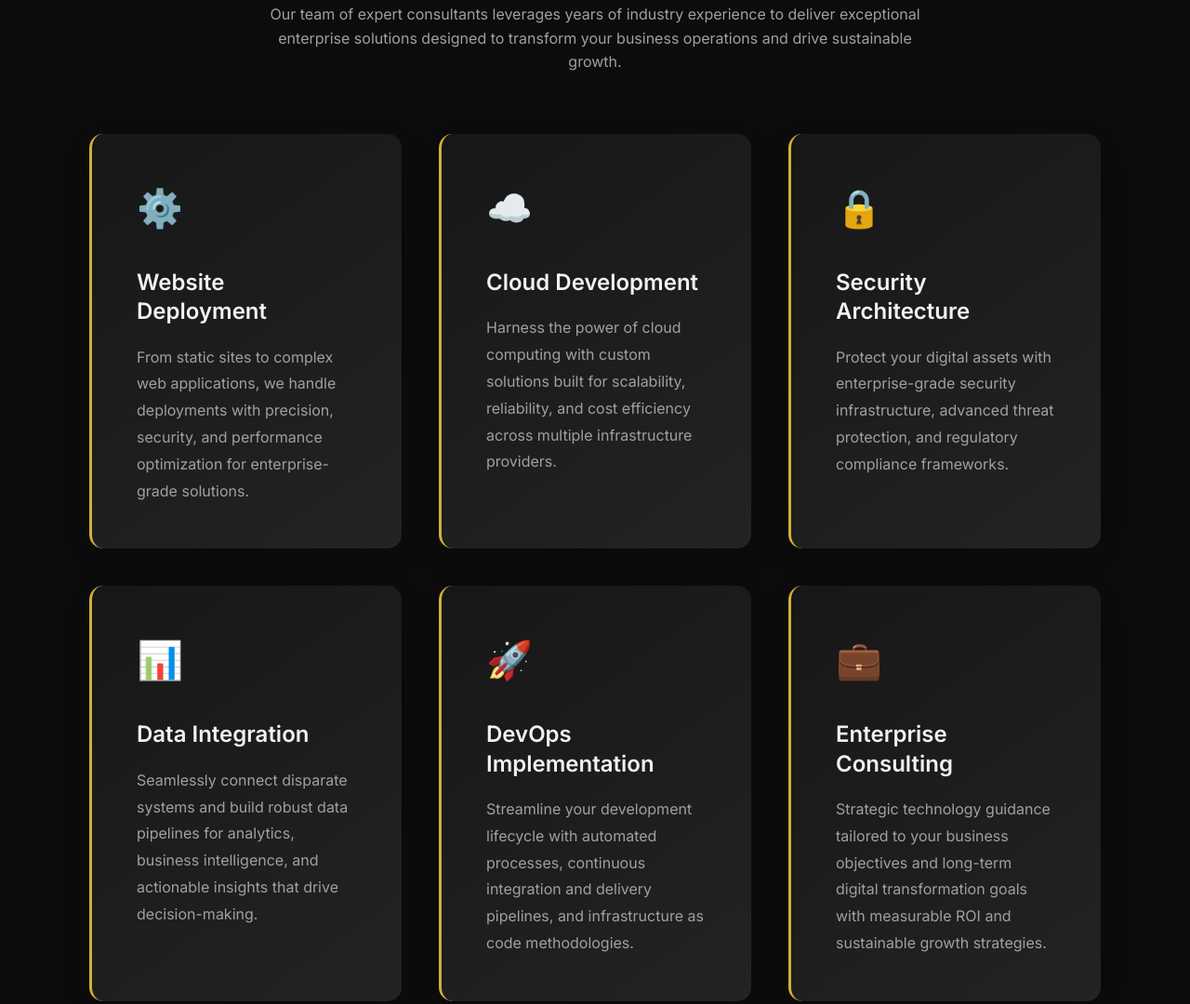
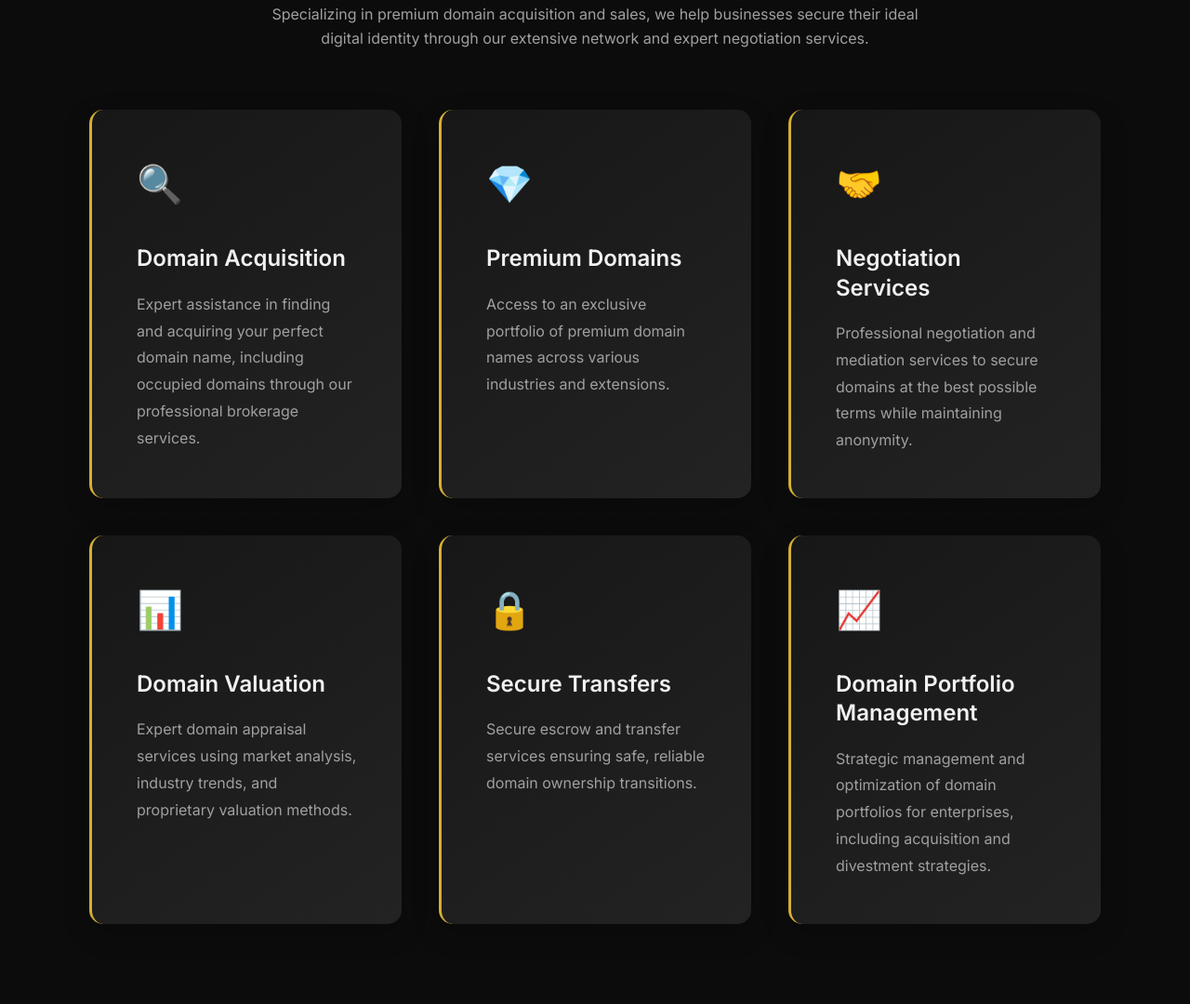
Before and after one commit to oldwestsolutions/oldwestsolutions, a plain HTML site: page index.html in a window 1280 px wide. Shown: the part 1188-2268 px from the top of the page at 93% size. Drawn offline with Linux system fonts and the light colour scheme.

Commit message:
Update section to focus on Domain Brokerage services

```diff
--- a/index.html
+++ b/index.html
@@ -1127,9 +1127,9 @@
             <nav>
                 <ul id="main-menu">
                     <li><a href="#home">Home</a></li>
-                    <li><a href="#services">Services</a></li>
+                    <li><a href="#domains">Domains</a></li>
                     <li><a href="#partners">Partners</a></li>
-                    <li><a href="#testimonials">Testimonials</a></li>
+                    <li><a href="#portfolio">Portfolio</a></li>
                     <li><a href="#contact">Contact</a></li>
                 </ul>
                 <div class="mobile-toggle" id="mobile-toggle">
@@ -1154,46 +1154,45 @@
     </section>
 
     <!-- Services Section -->
-    <section id="services" class="section">
+    <section id="domains" class="section">
         <div class="container">
             <div class="section-title">
-                <p class="section-subtitle">Our Expertise</p>
-                <h2>Software Consulting Services</h2>
+                <p class="section-subtitle">Domain Services</p>
+                <h2>Domain Brokerage</h2>
             </div>
             <p class="section-description">
-                Our team of expert consultants leverages years of industry experience to deliver exceptional
-                enterprise solutions designed to transform your business operations and drive sustainable growth.
+                Specializing in premium domain acquisition and sales, we help businesses secure their ideal digital identity through our extensive network and expert negotiation services.
             </p>
             <div class="services-grid">
                 <div class="service-card slide-in-left">
-                    <div class="service-icon">⚙️</div>
-                    <h3 class="service-title">Website Deployment</h3>
-                    <p class="service-description">From static sites to complex web applications, we handle deployments with precision, security, and performance optimization for enterprise-grade solutions.</p>
+                    <div class="service-icon">🔍</div>
+                    <h3 class="service-title">Domain Acquisition</h3>
+                    <p class="service-description">Expert assistance in finding and acquiring your perfect domain name, including occupied domains through our professional brokerage services.</p>
                 </div>
                 <div class="service-card fade-in delay-1">
-                    <div class="service-icon">☁️</div>
-                    <h3 class="service-title">Cloud Development</h3>
-                    <p class="service-description">Harness the power of cloud computing with custom solutions built for scalability, reliability, and cost efficiency across multiple infrastructure providers.</p>
+                    <div class="service-icon">💎</div>
+                    <h3 class="service-title">Premium Domains</h3>
+                    <p class="service-description">Access to an exclusive portfolio of premium domain names across various industries and extensions.</p>
                 </div>
                 <div class="service-card slide-in-right">
-                    <div class="service-icon">🔒</div>
-                    <h3 class="service-title">Security Architecture</h3>
-                    <p class="service-description">Protect your digital assets with enterprise-grade security infrastructure, advanced threat protection, and regulatory compliance frameworks.</p>
+                    <div class="service-icon">🤝</div>
+                    <h3 class="service-title">Negotiation Services</h3>
+                    <p class="service-description">Professional negotiation and mediation services to secure domains at the best possible terms while maintaining anonymity.</p>
                 </div>
                 <div class="service-card slide-in-left">
                     <div class="service-icon">📊</div>
-                    <h3 class="service-title">Data Integration</h3>
-                    <p class="service-description">Seamlessly connect disparate systems and build robust data pipelines for analytics, business intelligence, and actionable insights that drive decision-making.</p>
+                    <h3 class="service-title">Domain Valuation</h3>
+                    <p class="service-description">Expert domain appraisal services using market analysis, industry trends, and proprietary valuation methods.</p>
                 </div>
                 <div class="service-card fade-in delay-1">
-                    <div class="service-icon">🚀</div>
-                    <h3 class="service-title">DevOps Implementation</h3>
-                    <p class="service-description">Streamline your development lifecycle with automated processes, continuous integration and delivery pipelines, and infrastructure as code methodologies.</p>
+                    <div class="service-icon">🔒</div>
+                    <h3 class="service-title">Secure Transfers</h3>
+                    <p class="service-description">Secure escrow and transfer services ensuring safe, reliable domain ownership transitions.</p>
                 </div>
                 <div class="service-card slide-in-right">
-                    <div class="service-icon">💼</div>
-                    <h3 class="service-title">Enterprise Consulting</h3>
-                    <p class="service-description">Strategic technology guidance tailored to your business objectives and long-term digital transformation goals with measurable ROI and sustainable growth strategies.</p>
+                    <div class="service-icon">📈</div>
+                    <h3 class="service-title">Domain Portfolio Management</h3>
+                    <p class="service-description">Strategic management and optimization of domain portfolios for enterprises, including acquisition and divestment strategies.</p>
                 </div>
             </div>
         </div>
@@ -1258,11 +1257,11 @@
     </section>
 
     <!-- Testimonials Section -->
-    <section id="testimonials" class="section testimonials">
+    <section id="portfolio" class="section testimonials">
         <div class="container">
             <div class="section-title">
-                <p class="section-subtitle">Client Success</p>
-                <h2>What Our Clients Say</h2>
+                <p class="section-subtitle">Our Work</p>
+                <h2>Portfolio</h2>
             </div>
             <div class="testimonials-slider fade-in">
                 <div class="testimonial">
@@ -1360,18 +1359,18 @@
                 <div class="footer-column">
                     <h3 class="footer-title">Services</h3>
                     <ul class="footer-links">
-                        <li><a href="#services">Website Deployment</a></li>
-                        <li><a href="#services">Cloud Development</a></li>
-                        <li><a href="#services">Security Architecture</a></li>
-                        <li><a href="#services">Data Integration</a></li>
-                        <li><a href="#services">DevOps Implementation</a></li>
+                        <li><a href="#domains">Website Deployment</a></li>
+                        <li><a href="#domains">Cloud Development</a></li>
+                        <li><a href="#domains">Security Architecture</a></li>
+                        <li><a href="#domains">Data Integration</a></li>
+                        <li><a href="#domains">DevOps Implementation</a></li>
                     </ul>
                 </div>
                 <div class="footer-column">
                     <h3 class="footer-title">Company</h3>
                     <ul class="footer-links">
                         <li><a href="#home">About Us</a></li>
-                        <li><a href="#testimonials">Case Studies</a></li>
+                        <li><a href="#portfolio">Case Studies</a></li>
                         <li><a href="#partners">Partners</a></li>
                         <li><a href="#contact">Careers</a></li>
                         <li><a href="#contact">Contact Us</a></li>
```
